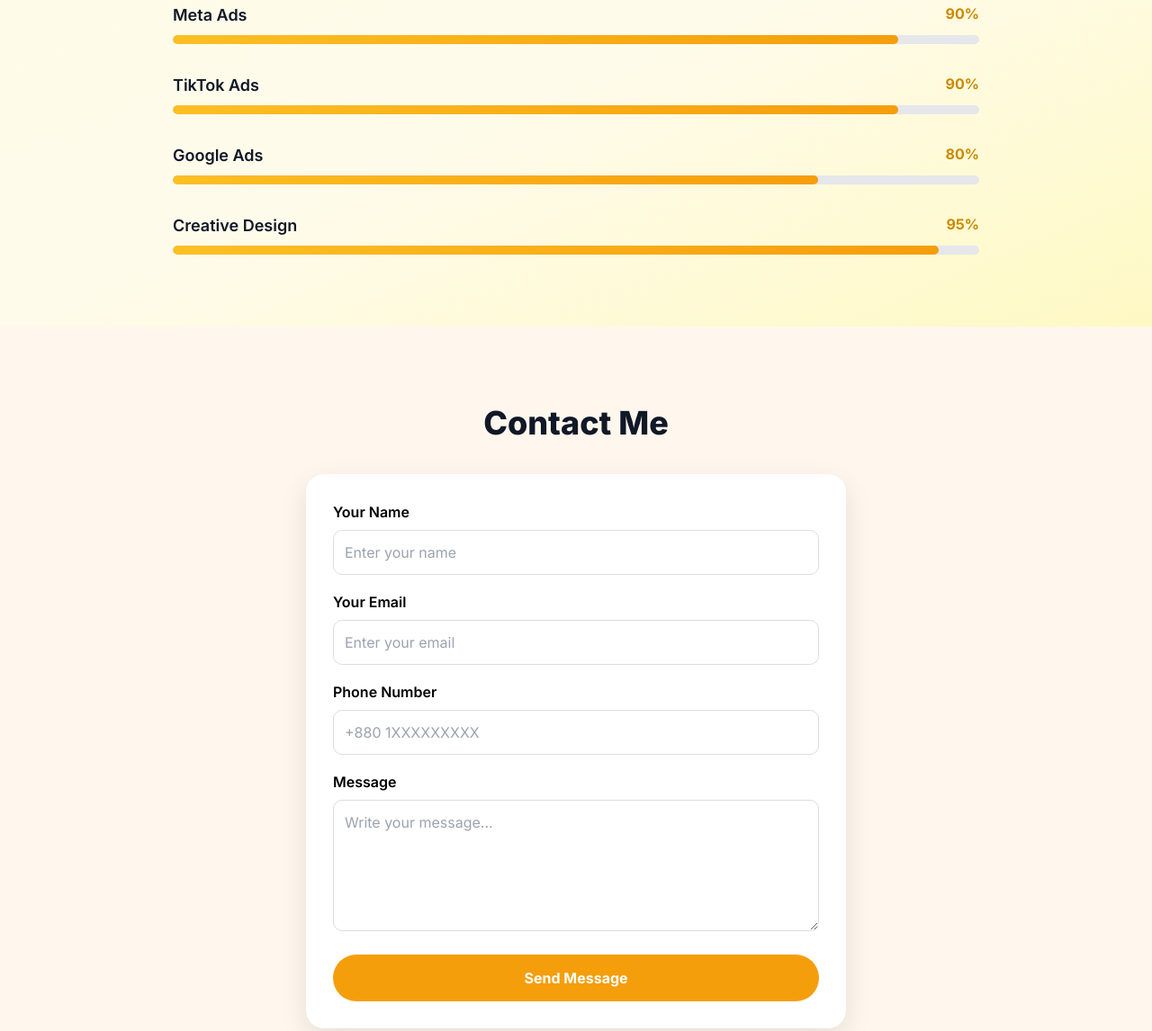
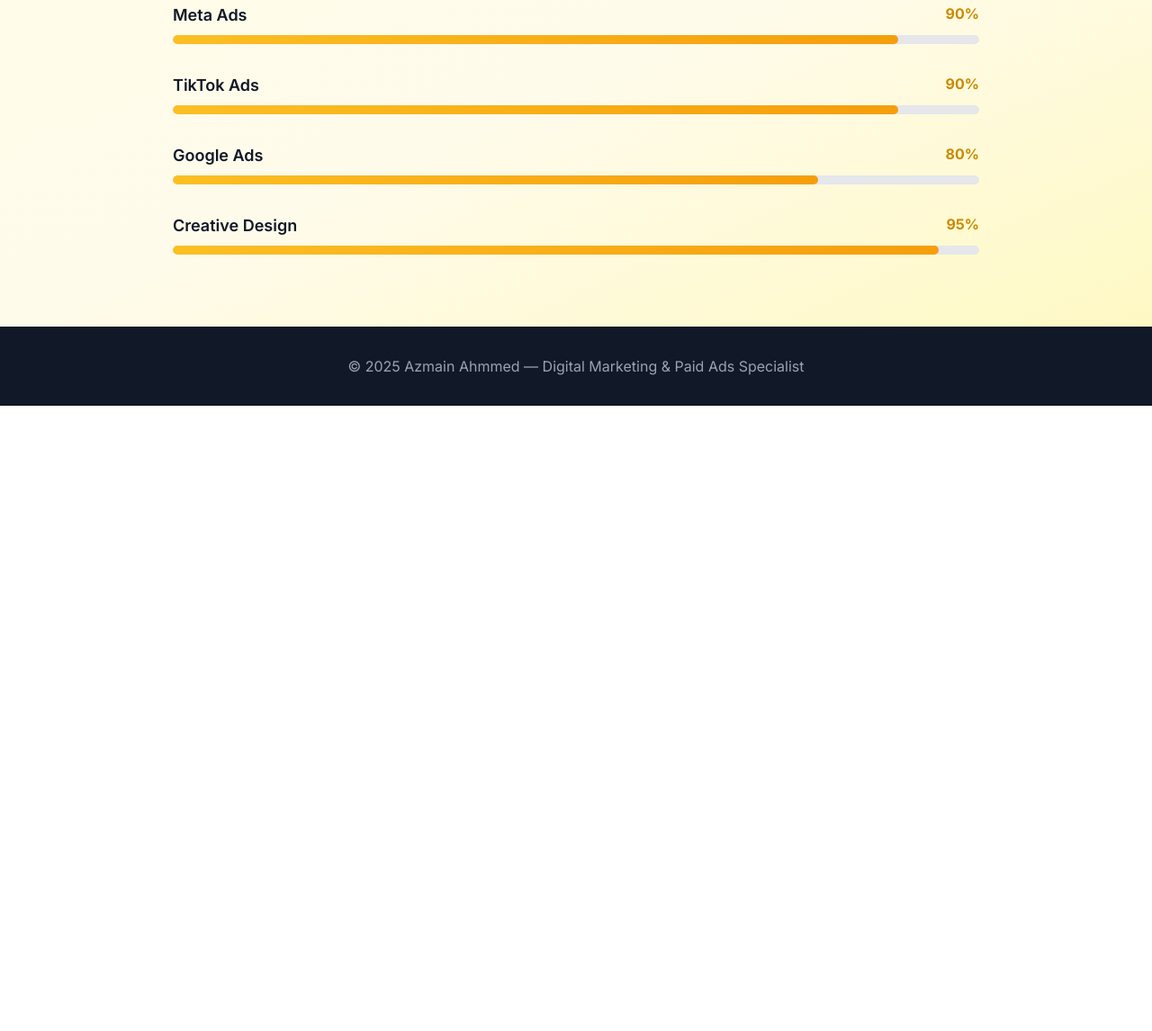
Before and after one commit to azmainahmmed/Azmain-Ahmmed-portfolio, a plain HTML site: page index.html in a window 1280 px wide. Shown: the part 5708-6854 px from the top of the page at 90% size. After the commit the page ends 6159 px from the top, so only its background shows below. Drawn offline with nearby package versions, Linux system fonts and the light colour scheme.

Commit message:
index.html

```diff
--- a/index.html
+++ b/index.html
@@ -472,51 +472,7 @@
      </div>
     </div>
    </section><!-- Contact Section -->
-   <!-- CONTACT FORM START -->
-<section id="contact" style="padding:80px 20px; background:#fff7ed;">
-  <div style="max-width:600px;margin:auto;font-family:Inter, sans-serif;">
 
-    <h2 style="text-align:center;font-size:36px;font-weight:800;margin-bottom:30px;color:#111827;">
-      Contact Me
-    </h2>
-
-    <form action="https://formspree.io/f/xnjoqgdg" method="POST"
-      style="background:white;padding:30px;border-radius:20px;box-shadow:0 10px 30px rgba(0,0,0,0.1);">
-
-      <!-- Name -->
-      <label style="font-weight:600;">Your Name</label>
-      <input type="text" name="name" required
-        placeholder="Enter your name"
-        style="width:100%;padding:12px;margin:8px 0 18px;border:1px solid #ddd;border-radius:10px;outline:none;">
-
-      <!-- Email -->
-      <label style="font-weight:600;">Your Email</label>
-      <input type="email" name="email" required
-        placeholder="Enter your email"
-        style="width:100%;padding:12px;margin:8px 0 18px;border:1px solid #ddd;border-radius:10px;outline:none;">
-
-      <!-- Phone -->
-      <label style="font-weight:600;">Phone Number</label>
-      <input type="tel" name="phone"
-        placeholder="+880 1XXXXXXXXX"
-        style="width:100%;padding:12px;margin:8px 0 18px;border:1px solid #ddd;border-radius:10px;outline:none;">
-
-      <!-- Message -->
-      <label style="font-weight:600;">Message</label>
-      <textarea name="message" required rows="5"
-        placeholder="Write your message..."
-        style="width:100%;padding:12px;margin:8px 0 20px;border:1px solid #ddd;border-radius:10px;outline:none;"></textarea>
-
-      <!-- Button -->
-      <button type="submit"
-        style="width:100%;padding:14px;background:#f59e0b;color:white;border:none;border-radius:50px;font-size:16px;font-weight:700;cursor:pointer;">
-        Send Message
-      </button>
-
-    </form>
-  </div>
-</section>
-<!-- CONTACT FORM END -->
    </section><!-- Footer -->
    <footer class="bg-gray-900 text-white py-8 px-6 w-full">
     <div class="max-w-6xl mx-auto text-center">
```
